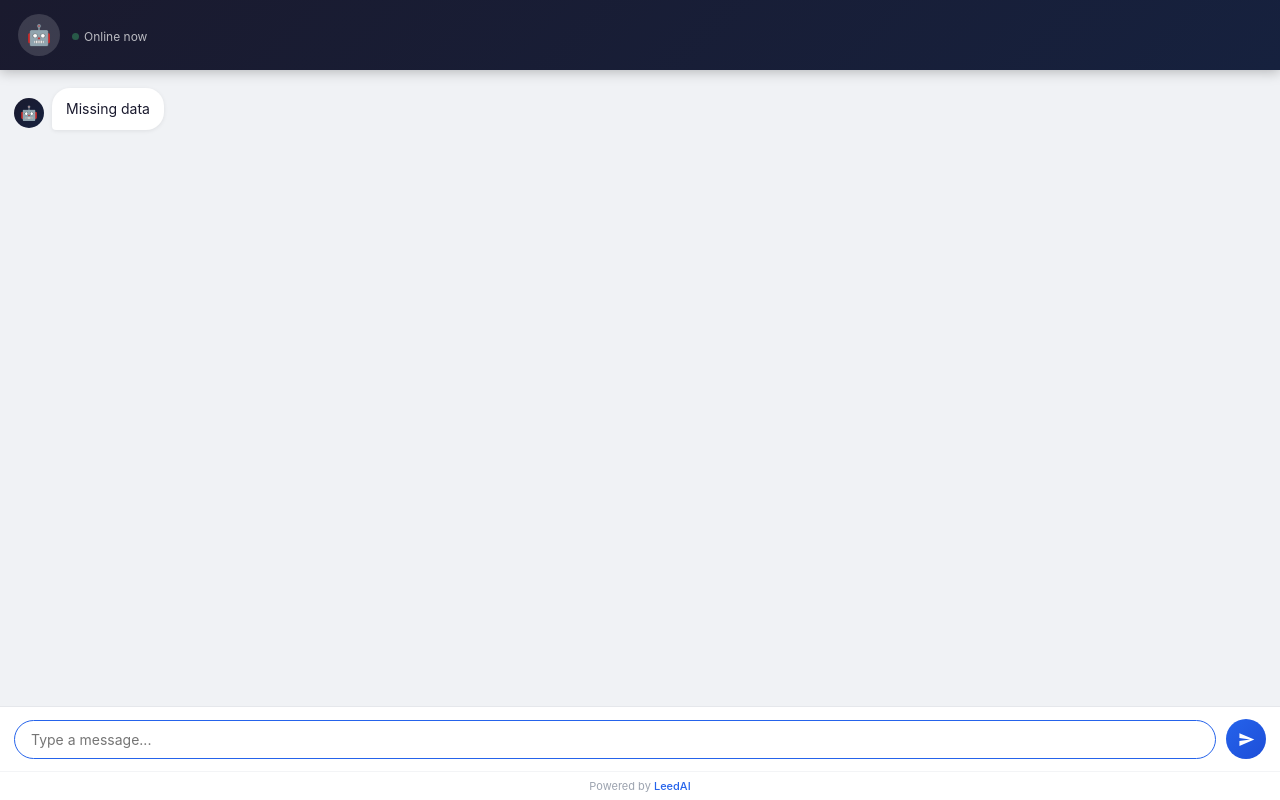
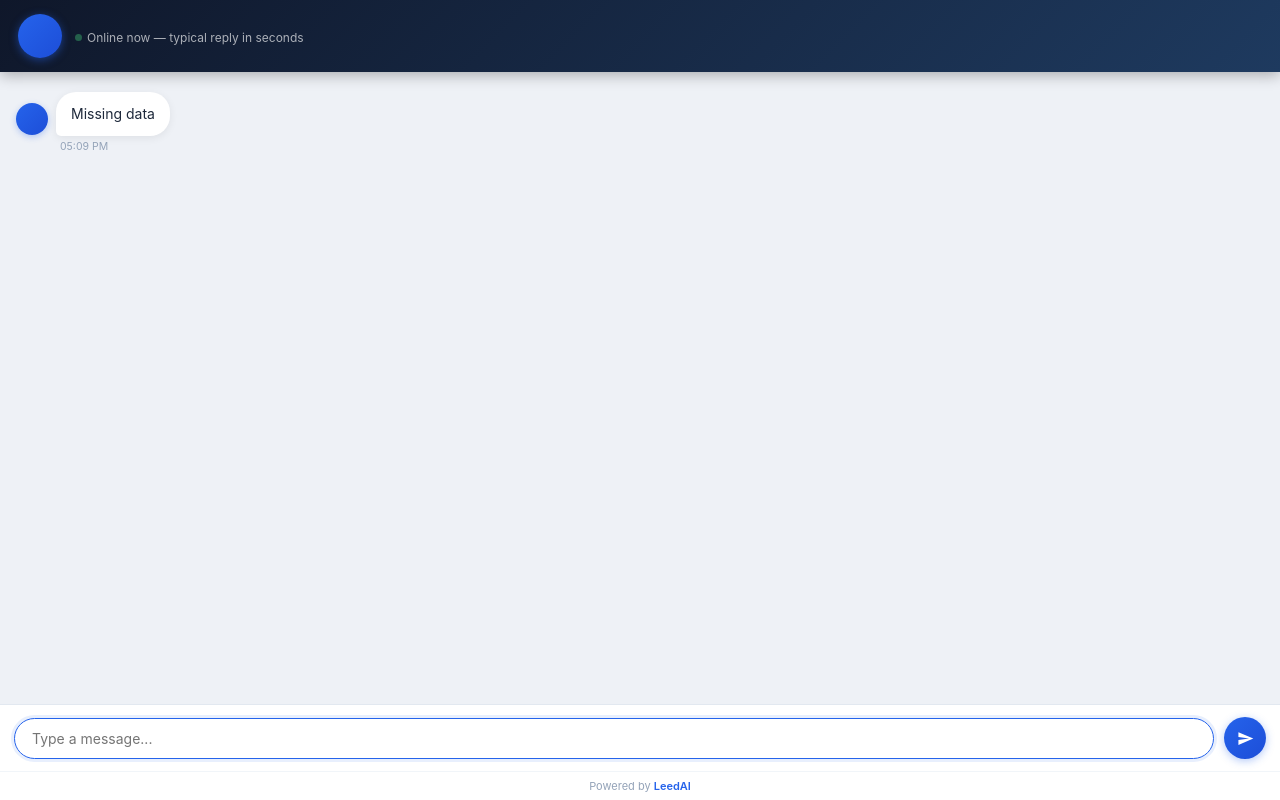
Before and after one commit to TommyMc05/REEL-AI-Assistant, a Flask app: template templates/chat.html in a window 1280 px wide. Run offline with Flask 3, Linux system fonts and the light colour scheme; the template is opened without the code that fills it, so the values that code supplies are empty.

Commit message:
improve chat UI

```diff
--- a/templates/chat.html
+++ b/templates/chat.html
@@ -10,42 +10,46 @@
     display: flex;
     flex-direction: column;
     height: 100vh;
-    background: #f0f2f5;
+    background: #eef1f6;
 }
 
-/* Header */
+/* ── Header ── */
 #header {
-    background: linear-gradient(135deg, #1a1a2e 0%, #16213e 100%);
+    background: linear-gradient(135deg, #0f172a 0%, #1e3a5f 100%);
     color: white;
     padding: 14px 18px;
     display: flex;
     align-items: center;
-    gap: 12px;
+    gap: 13px;
     flex-shrink: 0;
-    box-shadow: 0 2px 12px rgba(0,0,0,0.25);
+    box-shadow: 0 3px 14px rgba(0,0,0,0.3);
 }
 
 #header-avatar {
-    width: 42px;
-    height: 42px;
-    background: rgba(255,255,255,0.15);
+    width: 44px;
+    height: 44px;
+    background: linear-gradient(135deg, #2563eb, #1d4ed8);
     border-radius: 50%;
     display: flex;
     align-items: center;
     justify-content: center;
-    font-size: 20px;
+    font-size: 17px;
+    font-weight: 700;
+    color: white;
     flex-shrink: 0;
+    letter-spacing: -0.5px;
+    box-shadow: 0 2px 8px rgba(37,99,235,0.5);
 }
 
 #header-info h3 {
     font-size: 15px;
     font-weight: 600;
-    letter-spacing: 0.2px;
+    letter-spacing: 0.1px;
 }
 
 #header-info p {
     font-size: 12px;
-    opacity: 0.7;
+    opacity: 0.65;
     margin-top: 3px;
     display: flex;
     align-items: center;
@@ -58,61 +62,74 @@
     background: #4ade80;
     border-radius: 50%;
     display: inline-block;
-    animation: pulse 2s infinite;
+    box-shadow: 0 0 5px #4ade80;
+    animation: glow 2s infinite;
 }
 
-@keyframes pulse {
-    0%, 100% { opacity: 1; }
-    50% { opacity: 0.4; }
+@keyframes glow {
+    0%, 100% { opacity: 1; box-shadow: 0 0 5px #4ade80; }
+    50%       { opacity: 0.5; box-shadow: none; }
 }
 
-/* Chat box */
+/* ── Chat box ── */
 #chat-box {
     flex: 1;
     overflow-y: auto;
-    padding: 18px 14px;
+    padding: 20px 16px 10px;
     display: flex;
     flex-direction: column;
-    gap: 10px;
+    gap: 4px;
     scroll-behavior: smooth;
 }
 
 #chat-box::-webkit-scrollbar { width: 4px; }
 #chat-box::-webkit-scrollbar-track { background: transparent; }
-#chat-box::-webkit-scrollbar-thumb { background: #d1d5db; border-radius: 4px; }
+#chat-box::-webkit-scrollbar-thumb { background: #cbd5e1; border-radius: 4px; }
 
-/* Message rows */
+/* ── Message rows ── */
 .message-row {
     display: flex;
     align-items: flex-end;
     gap: 8px;
-    animation: slideIn 0.2s ease;
+    animation: slideUp 0.2s ease;
+    margin-bottom: 6px;
 }
 
 .message-row.user { flex-direction: row-reverse; }
 
-@keyframes slideIn {
-    from { opacity: 0; transform: translateY(8px); }
+@keyframes slideUp {
+    from { opacity: 0; transform: translateY(10px); }
     to   { opacity: 1; transform: translateY(0); }
 }
 
 .bot-avatar {
-    width: 30px;
-    height: 30px;
-    background: linear-gradient(135deg, #1a1a2e, #16213e);
+    width: 32px;
+    height: 32px;
+    background: linear-gradient(135deg, #2563eb, #1d4ed8);
     border-radius: 50%;
     display: flex;
     align-items: center;
     justify-content: center;
-    font-size: 14px;
+    font-size: 12px;
+    font-weight: 700;
+    color: white;
     flex-shrink: 0;
-    margin-bottom: 2px;
+    margin-bottom: 18px;
+    box-shadow: 0 2px 6px rgba(37,99,235,0.3);
 }
 
+.message-col {
+    display: flex;
+    flex-direction: column;
+    max-width: 75%;
+}
+
+.message-row.user .message-col { align-items: flex-end; }
+.message-row.bot  .message-col { align-items: flex-start; }
+
 .bubble {
-    padding: 10px 14px;
-    border-radius: 18px;
-    max-width: 78%;
+    padding: 11px 15px;
+    border-radius: 20px;
     font-size: 14px;
     line-height: 1.55;
     white-space: pre-wrap;
@@ -121,32 +138,66 @@
 
 .message-row.bot .bubble {
     background: #ffffff;
-    color: #1a1a2e;
-    border-bottom-left-radius: 4px;
-    box-shadow: 0 1px 4px rgba(0,0,0,0.08);
+    color: #1e293b;
+    border-bottom-left-radius: 5px;
+    box-shadow: 0 2px 8px rgba(0,0,0,0.07);
 }
 
 .message-row.user .bubble {
     background: linear-gradient(135deg, #2563eb, #1d4ed8);
     color: white;
-    border-bottom-right-radius: 4px;
+    border-bottom-right-radius: 5px;
+    box-shadow: 0 2px 8px rgba(37,99,235,0.3);
 }
 
-.message-row.typing .bubble {
-    background: #ffffff;
-    color: #9ca3af;
-    border-bottom-left-radius: 4px;
-    box-shadow: 0 1px 4px rgba(0,0,0,0.08);
-    letter-spacing: 4px;
-    font-size: 18px;
-    padding: 8px 14px;
+.timestamp {
+    font-size: 10.5px;
+    color: #94a3b8;
+    margin-top: 4px;
+    padding: 0 4px;
 }
 
-/* Input area */
+/* ── Typing indicator ── */
+.typing-row {
+    display: flex;
+    align-items: flex-end;
+    gap: 8px;
+    animation: slideUp 0.2s ease;
+    margin-bottom: 6px;
+}
+
+.typing-bubble {
+    background: #ffffff;
+    border-radius: 20px;
+    border-bottom-left-radius: 5px;
+    padding: 13px 16px;
+    box-shadow: 0 2px 8px rgba(0,0,0,0.07);
+    display: flex;
+    gap: 5px;
+    align-items: center;
+}
+
+.typing-dot {
+    width: 7px;
+    height: 7px;
+    background: #94a3b8;
+    border-radius: 50%;
+    animation: bounce 1.2s infinite;
+}
+
+.typing-dot:nth-child(2) { animation-delay: 0.2s; }
+.typing-dot:nth-child(3) { animation-delay: 0.4s; }
+
+@keyframes bounce {
+    0%, 60%, 100% { transform: translateY(0); }
+    30%           { transform: translateY(-5px); }
+}
+
+/* ── Input area ── */
 #input-area {
     padding: 12px 14px;
     background: #ffffff;
-    border-top: 1px solid #e5e7eb;
+    border-top: 1px solid #e2e8f0;
     display: flex;
     align-items: center;
     gap: 10px;
@@ -155,28 +206,29 @@
 
 #input {
     flex: 1;
-    padding: 10px 16px;
-    border: 1.5px solid #e5e7eb;
-    border-radius: 24px;
+    padding: 11px 17px;
+    border: 1.5px solid #e2e8f0;
+    border-radius: 26px;
     outline: none;
     font-size: 14px;
     font-family: inherit;
-    background: #f9fafb;
-    color: #1a1a2e;
-    transition: border-color 0.15s, background 0.15s;
+    background: #f8fafc;
+    color: #1e293b;
+    transition: border-color 0.15s, background 0.15s, box-shadow 0.15s;
 }
 
 #input:focus {
     border-color: #2563eb;
     background: #fff;
+    box-shadow: 0 0 0 3px rgba(37,99,235,0.1);
 }
 
-#input:disabled { opacity: 0.6; }
+#input:disabled { opacity: 0.5; }
 
 #send-btn {
-    width: 40px;
-    height: 40px;
-    min-width: 40px;
+    width: 42px;
+    height: 42px;
+    min-width: 42px;
     background: linear-gradient(135deg, #2563eb, #1d4ed8);
     border: none;
     border-radius: 50%;
@@ -184,37 +236,37 @@
     display: flex;
     align-items: center;
     justify-content: center;
-    transition: transform 0.1s, opacity 0.2s;
+    transition: transform 0.12s, box-shadow 0.12s;
+    box-shadow: 0 2px 8px rgba(37,99,235,0.35);
 }
 
-#send-btn:hover  { transform: scale(1.06); }
-#send-btn:active { transform: scale(0.94); }
-#send-btn:disabled { opacity: 0.45; cursor: not-allowed; transform: none; }
-
+#send-btn:hover  { transform: scale(1.07); box-shadow: 0 4px 12px rgba(37,99,235,0.45); }
+#send-btn:active { transform: scale(0.93); }
+#send-btn:disabled { opacity: 0.4; cursor: not-allowed; transform: none; box-shadow: none; }
 #send-btn svg { width: 17px; height: 17px; fill: white; }
 
-/* Footer */
+/* ── Footer ── */
 #footer {
     text-align: center;
     padding: 7px;
     font-size: 11px;
-    color: #9ca3af;
+    color: #94a3b8;
     background: #ffffff;
-    border-top: 1px solid #f3f4f6;
+    border-top: 1px solid #f1f5f9;
     flex-shrink: 0;
 }
 
-#footer a { color: #2563eb; text-decoration: none; font-weight: 500; }
+#footer a { color: #2563eb; text-decoration: none; font-weight: 600; }
 #footer a:hover { text-decoration: underline; }
 </style>
 </head>
 <body>
 
 <div id="header">
-    <div id="header-avatar">🤖</div>
+    <div id="header-avatar" id="biz-initials">?</div>
     <div id="header-info">
         <h3>{{ business.business_name }}</h3>
-        <p><span class="online-dot"></span>Online now</p>
+        <p><span class="online-dot"></span>Online now — typical reply in seconds</p>
     </div>
 </div>
 
@@ -233,6 +285,11 @@
 
 <script>
 const businessId = new URLSearchParams(window.location.search).get("business");
+const businessName = "{{ business.business_name }}";
+
+// Set initials in header and bot avatars
+const initials = businessName.split(" ").map(w => w[0]).slice(0, 2).join("").toUpperCase();
+document.getElementById("header-avatar").innerText = initials;
 
 let userId = localStorage.getItem("chat_user_id");
 if (!userId) {
@@ -240,25 +297,58 @@
     localStorage.setItem("chat_user_id", userId);
 }
 
+function getTime() {
+    return new Date().toLocaleTimeString([], { hour: "2-digit", minute: "2-digit" });
+}
+
 function addMessage(text, sender) {
     const chatBox = document.getElementById("chat-box");
     const row = document.createElement("div");
     row.className = "message-row " + sender;
 
-    if (sender === "bot" || sender === "typing") {
+    if (sender === "bot") {
         const avatar = document.createElement("div");
         avatar.className = "bot-avatar";
-        avatar.innerText = "🤖";
+        avatar.innerText = initials;
         row.appendChild(avatar);
     }
+
+    const col = document.createElement("div");
+    col.className = "message-col";
 
     const bubble = document.createElement("div");
     bubble.className = "bubble";
     bubble.innerText = text;
+    col.appendChild(bubble);
+
+    const time = document.createElement("div");
+    time.className = "timestamp";
+    time.innerText = getTime();
+    col.appendChild(time);
+
+    row.appendChild(col);
+    chatBox.appendChild(row);
+    row.scrollIntoView({ behavior: "smooth", block: "end" });
+    return row;
+}
+
+function addTyping() {
+    const chatBox = document.getElementById("chat-box");
+    const row = document.createElement("div");
+    row.className = "typing-row";
+
+    const avatar = document.createElement("div");
+    avatar.className = "bot-avatar";
+    avatar.innerText = initials;
+    row.appendChild(avatar);
+
+    const bubble = document.createElement("div");
+    bubble.className = "typing-bubble";
+    bubble.innerHTML = '<div class="typing-dot"></div><div class="typing-dot"></div><div class="typing-dot"></div>';
     row.appendChild(bubble);
 
     chatBox.appendChild(row);
-    bubble.scrollIntoView({ behavior: "smooth", block: "end" });
+    row.scrollIntoView({ behavior: "smooth", block: "end" });
     return row;
 }
 
@@ -276,7 +366,7 @@
     input.value = "";
     setLoading(true);
 
-    const typing = addMessage("···", "typing");
+    const typing = addTyping();
 
     try {
         const res = await fetch("/chat", {
@@ -305,7 +395,7 @@
 
 (async function init() {
     setLoading(true);
-    const typing = addMessage("···", "typing");
+    const typing = addTyping();
     try {
         const res = await fetch("/init", {
             method: "POST",
```
